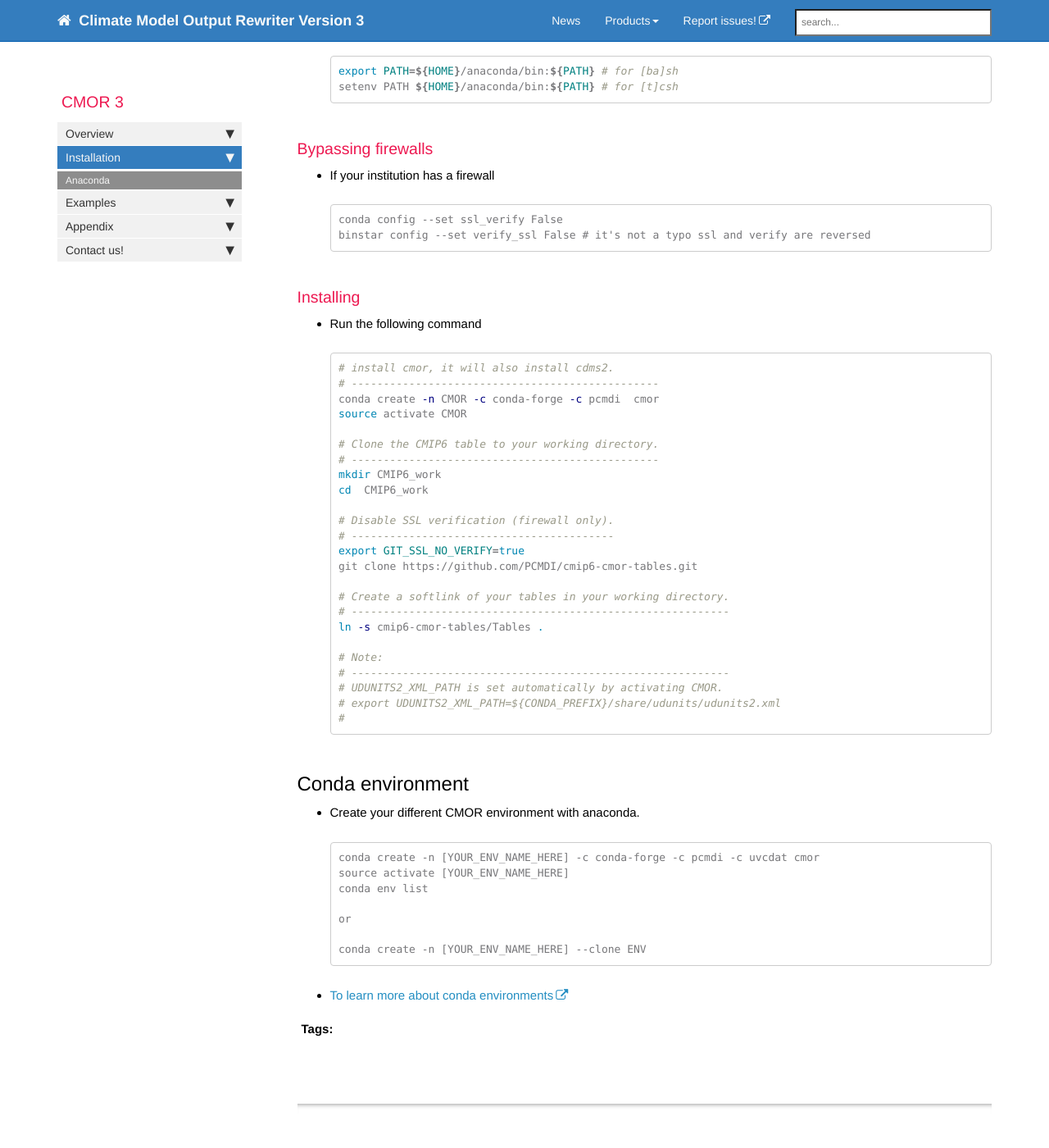
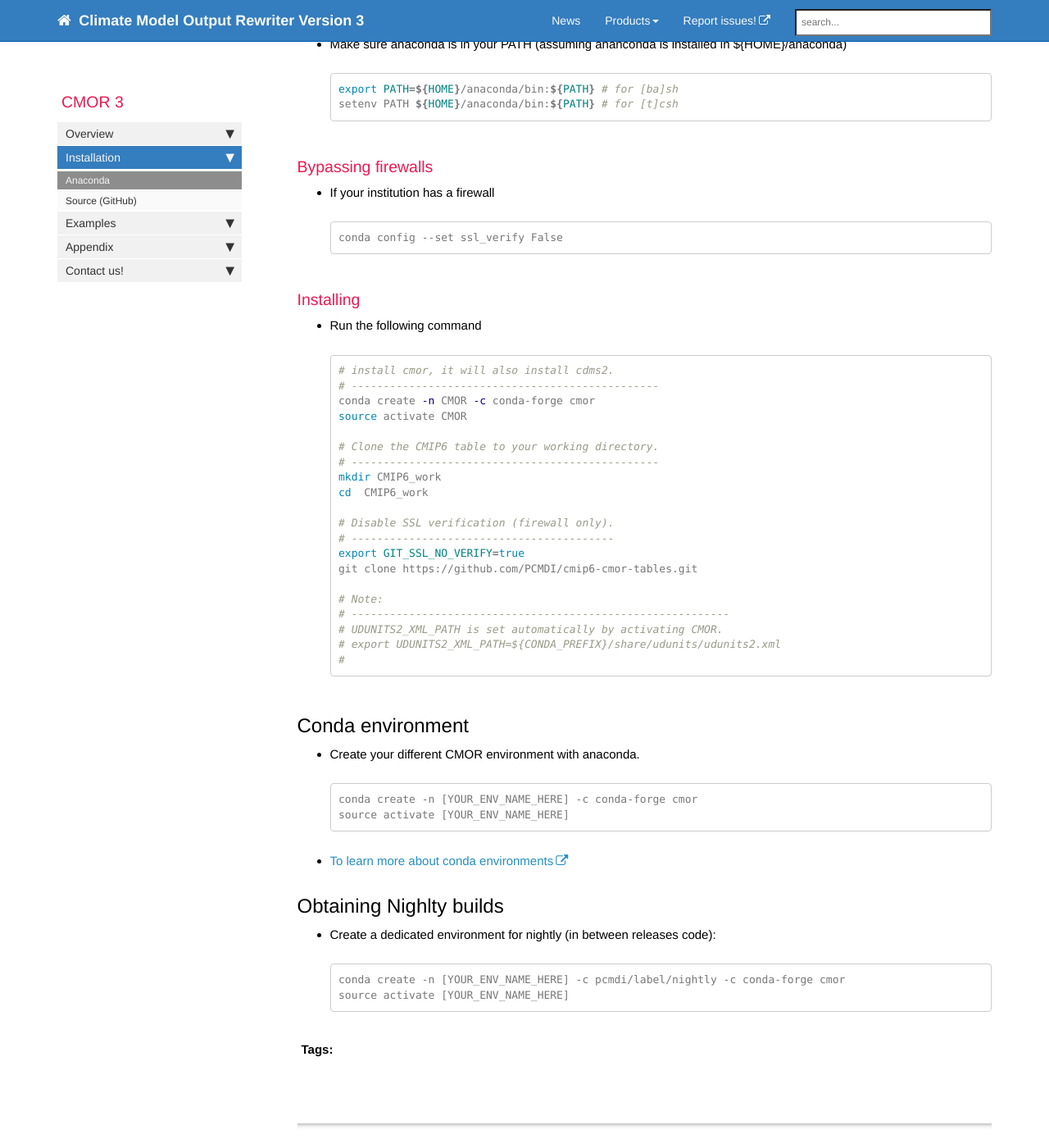
Before and after one commit to mauzey1/cmor3_documentation, a Jekyll site: the page built from mydoc/mydoc_cmor3_conda.md, in a window 1280 px wide and 1400 px high, scrolled down 375 px. Shown: the whole window at 82% size. Built offline with Jekyll 4.4.1, drawn with Linux system fonts in a browser that asks for light colours; nearby versions of some CDN libraries; comment, search, counter and statistics services are not loaded; some of the changed text lies outside the part shown.

Commit message:
updated doc strings

````diff
--- a/_data/sidebars/mydoc_sidebar.yml
+++ b/_data/sidebars/mydoc_sidebar.yml
@@ -52,9 +52,9 @@
       url: /mydoc_cmor3_conda/
       output: web, pdf
 
-#    - title: GitHub
-#      url: /mydoc_cmor3_github/
-#      output: web, pdf
+    - title: Source (GitHub)
+      url: /mydoc_cmor3_github/
+      output: web, pdf
 
   - title: Examples
     output: web, pdf
--- a/mydoc/mydoc_cmor3_conda.md
+++ b/mydoc/mydoc_cmor3_conda.md
@@ -22,7 +22,6 @@
 
     ```
     conda config --set ssl_verify False
-    binstar config --set verify_ssl False # it's not a typo ssl and verify are reversed
     ```
 
 ### Installing
@@ -32,7 +31,7 @@
     ```bash
     # install cmor, it will also install cdms2.
     # ------------------------------------------------
-    conda create -n CMOR -c conda-forge -c pcmdi  cmor
+    conda create -n CMOR -c conda-forge cmor
     source activate CMOR
 
     # Clone the CMIP6 table to your working directory.
@@ -44,10 +43,6 @@
     # -----------------------------------------
     export GIT_SSL_NO_VERIFY=true
     git clone https://github.com/PCMDI/cmip6-cmor-tables.git
-
-    # Create a softlink of your tables in your working directory.
-    # -----------------------------------------------------------
-    ln -s cmip6-cmor-tables/Tables .
 
     # Note:
     # -----------------------------------------------------------
@@ -61,13 +56,16 @@
   * Create your different CMOR environment with anaconda.
 
     ```
-    conda create -n [YOUR_ENV_NAME_HERE] -c conda-forge -c pcmdi -c uvcdat cmor
+    conda create -n [YOUR_ENV_NAME_HERE] -c conda-forge cmor
     source activate [YOUR_ENV_NAME_HERE]
-    conda env list
-
-    or
-
-    conda create -n [YOUR_ENV_NAME_HERE] --clone ENV
     ```
 
   * [To learn more about conda environments](http://conda.pydata.org/docs/using/envs.html)
+
+## Obtaining Nighlty builds
+
+  * Create a dedicated environment for nightly (in between releases code):
+    ```
+    conda create -n [YOUR_ENV_NAME_HERE] -c pcmdi/label/nightly -c conda-forge cmor
+    source activate [YOUR_ENV_NAME_HERE]
+    ```
````
Also changed, not shown: mydoc/acknowledgements.md (+1 -1 lines), mydoc/mydoc_cmor3_api.md (+48 -1 lines), mydoc/mydoc_cmor3_github.md (added, +107 -0 lines), 1 other file.
